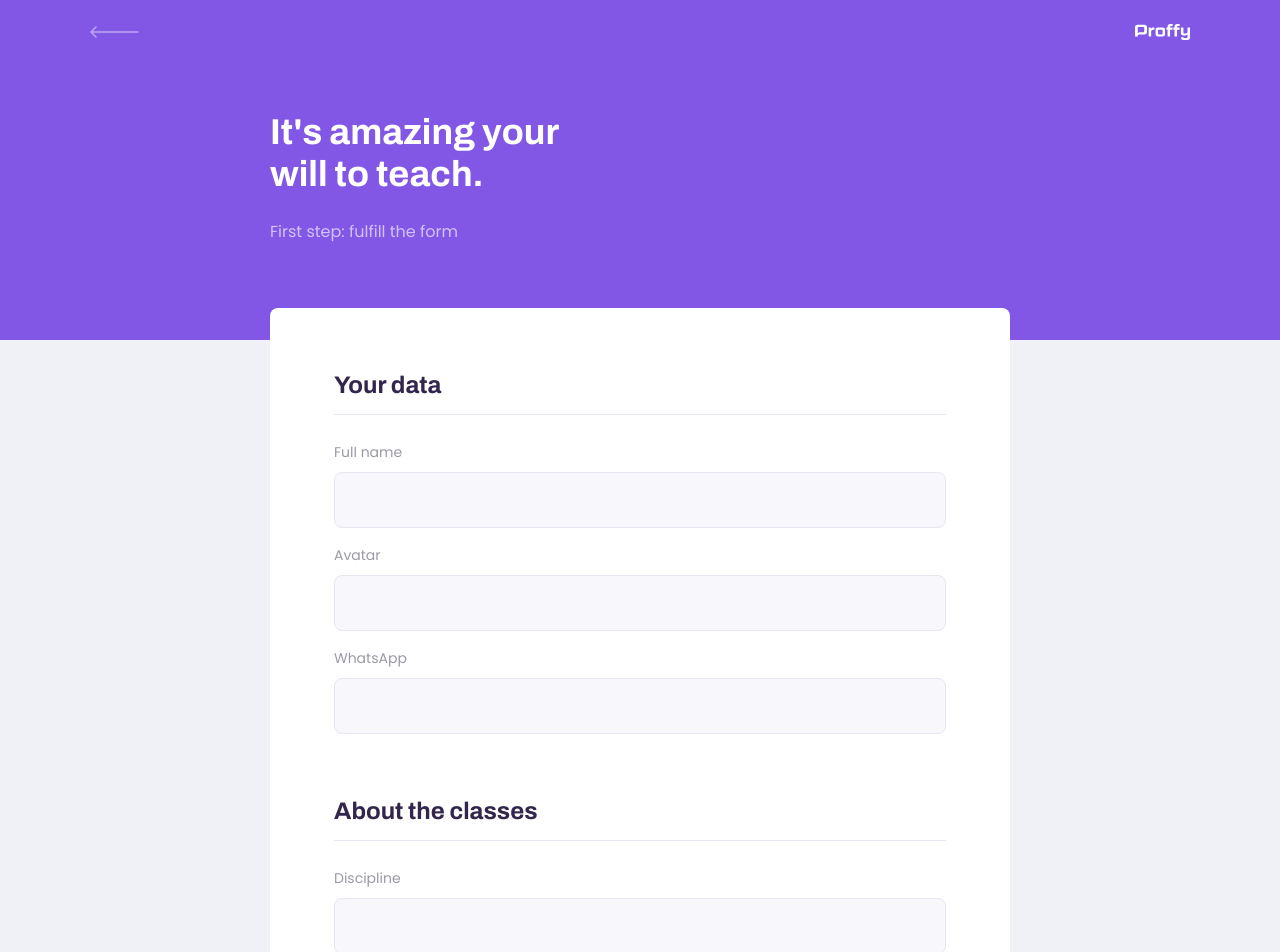
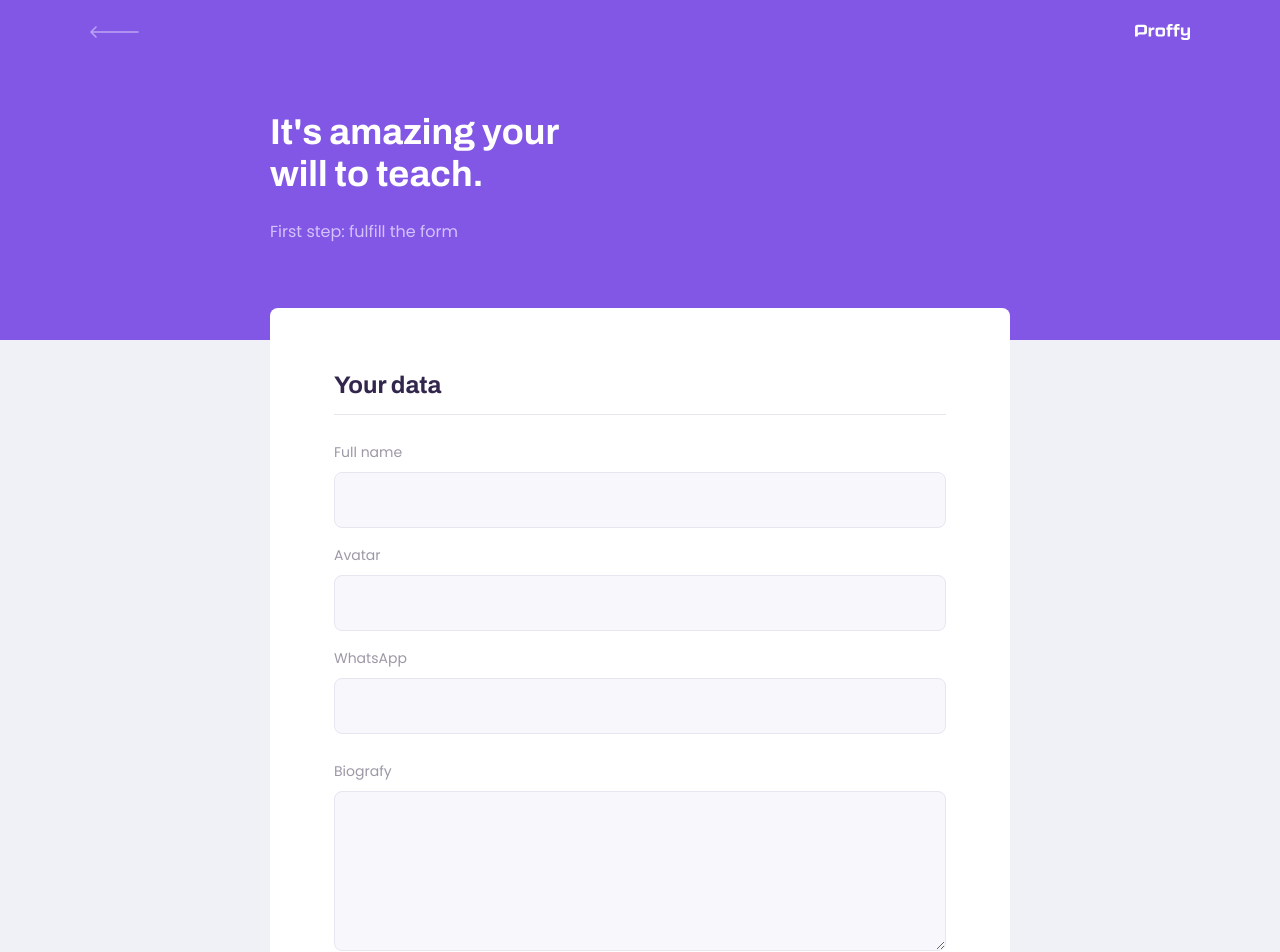
Before and after one commit to wagner-deoliveira/proofy-react-app, a React (Create React App) app: page /give-classes in a window 1280 px wide. Shown: the top 952 px of the page. Built offline with nearby package versions, Linux system fonts and the light colour scheme.

Commit message:
Create Textarea component

```diff
--- /dev/null
+++ b/src/components/Textarea/index.tsx
@@ -0,0 +1,18 @@
+import React, { TextareaHTMLAttributes} from 'react';
+import './styles.css';
+
+interface TextAreaProps extends TextareaHTMLAttributes<HTMLTextAreaElement>{
+    label: string
+    name: string
+}
+
+const Textarea: React.FC<TextAreaProps> = ({ label, name, ...rest }) => {
+    return (
+        <div className="textarea-block">
+            <label htmlFor={name}>{label}</label>
+            <textarea id={name}{...rest}/>
+        </div>
+    );
+}
+
+export default Textarea;
--- /dev/null
+++ b/src/components/Textarea/styles.css
@@ -0,0 +1,36 @@
+.textarea-block {
+    position: relative;
+}
+
+.textarea-block + .textarea-block {
+    margin-top: 1.4rem;
+}
+
+.textarea-block label {
+    font-size: 1.4rem;
+}
+
+.textarea-block textarea{
+    width: 100%;
+    height: 16rem;
+    margin-top: 0.8rem;
+    border-radius: 0.8rem;
+    background: var(--color-input-background);
+    border: 1px solid var(--color-line-in-white);
+    outline: 0;
+    padding: 1.2rem 1.6rem;
+    font: 1.6rem Archivo;
+    resize: vertical;
+    min-height: 8rem;
+}
+
+.textarea-block:focus-within::after {
+    width: calc(100% - 3.2rem);
+    height: 2px;
+    content: '';
+    background: var(--color-primary-light);
+    position: absolute;
+    left: 1.6rem;
+    right: 1.6rem;
+    bottom: 0.8rem;
+}
--- a/src/pages/TeacherForm/index.tsx
+++ b/src/pages/TeacherForm/index.tsx
@@ -4,6 +4,7 @@
 import "./styles.css";
 
 import warningIcon from "../../assets/images/icons/warning.svg";
+import Textarea from "../../components/Textarea";
 
 function TeacherForm() {
     return (
@@ -19,6 +20,7 @@
                     <Input label="Full name" name="name" />
                     <Input label="Avatar" name="avatar" />
                     <Input label="WhatsApp" name="whatsapp" />
+                    <Textarea label="Biografy" name="bio" />
                 </fieldset>
                 <fieldset>
                     <legend>About the classes</legend>
--- a/src/pages/TeacherForm/styles.css
+++ b/src/pages/TeacherForm/styles.css
@@ -40,6 +40,10 @@
     width: 100%;
     padding-bottom: 1.6rem;
     border-bottom: 1px solid var(--color-line-in-white);
+}
+
+#page-teacher-form main fieldset .input-block + .textarea-block {
+    margin-top: 2.4rem;
 }
 
 #page-teacher-form main footer {
```
